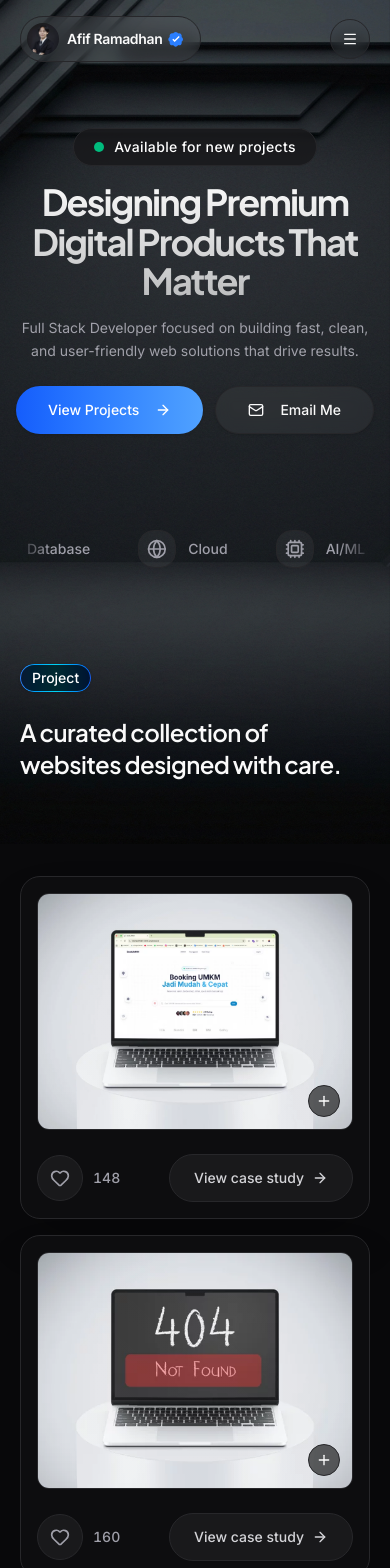
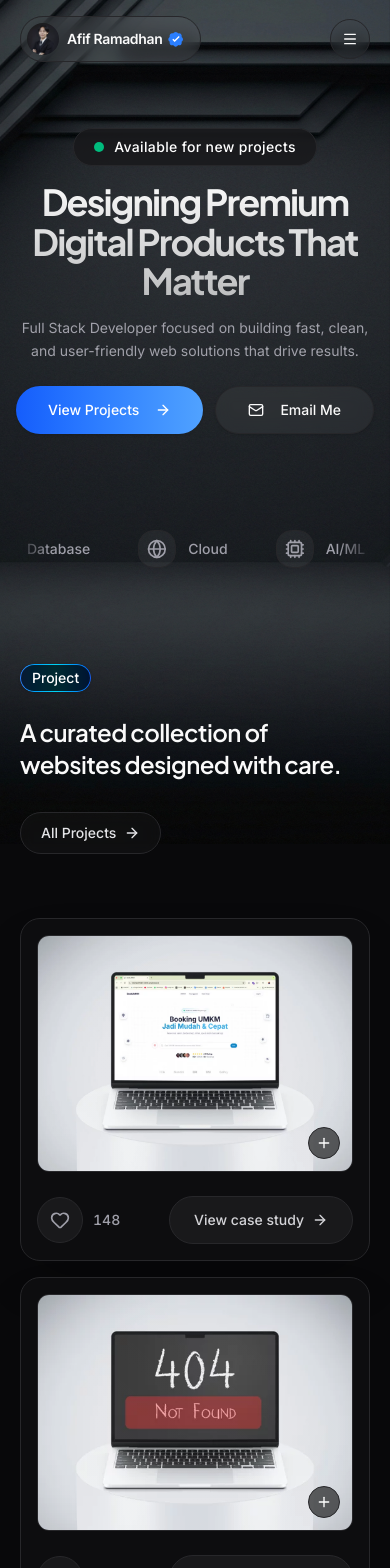
Before and after one commit to afif23170si-ui/afiframadhan.my.id, a Next.js app: page / in a window 390 px wide. Shown: the top 1568 px of the page. Built offline with nearby package versions, Linux system fonts and the light colour scheme.

Commit message:
update card project

```diff
--- a/components/sections/projects.tsx
+++ b/components/sections/projects.tsx
@@ -121,7 +121,7 @@ function ProjectCard({ project, index }: { project: any, index: number }) {
 export function Projects() {
   return (
     <SectionWrapper id="projects" className="pt-0 pb-16 md:pt-0 md:pb-32">
-      <div className="space-y-16 md:space-y-24">
+      <div className="space-y-8 md:space-y-24">
         {/* Header */}
         <div className="flex flex-col md:flex-row md:items-end justify-between gap-8">
           <div className="max-w-2xl space-y-6">
@@ -142,6 +142,23 @@ export function Projects() {
               A curated collection of <br className="hidden md:block" />
               websites designed with care.
             </motion.h2>
+
+            {/* Mobile View All Button */}
+            <motion.div
+              initial={{ opacity: 0, y: 10 }}
+              whileInView={{ opacity: 1, y: 0 }}
+              viewport={{ once: true }}
+              transition={{ duration: 0.5, delay: 0.2 }}
+              className="md:hidden pt-2"
+            >
+               <Link
+                href="/projects"
+                className="inline-flex items-center gap-2 px-5 py-2.5 rounded-full bg-white/[0.03] border border-white/[0.08] backdrop-blur-sm transition-all text-sm font-medium text-zinc-200"
+              >
+                All Projects
+                <ArrowRight className="w-4 h-4" />
+              </Link>
+            </motion.div>
           </div>
 
           <motion.div
@@ -167,16 +184,7 @@ export function Projects() {
           ))}
         </div>
 
-        {/* Mobile View All Button */}
-        <div className="md:hidden flex justify-center">
-           <Link
-            href="/projects"
-            className="inline-flex items-center gap-2 px-6 py-3 rounded-full bg-muted/50 hover:bg-muted transition-colors text-sm font-medium"
-          >
-            All Projects
-            <ArrowRight className="w-4 h-4" />
-          </Link>
-        </div>
+
       </div>
     </SectionWrapper>
   )
```
